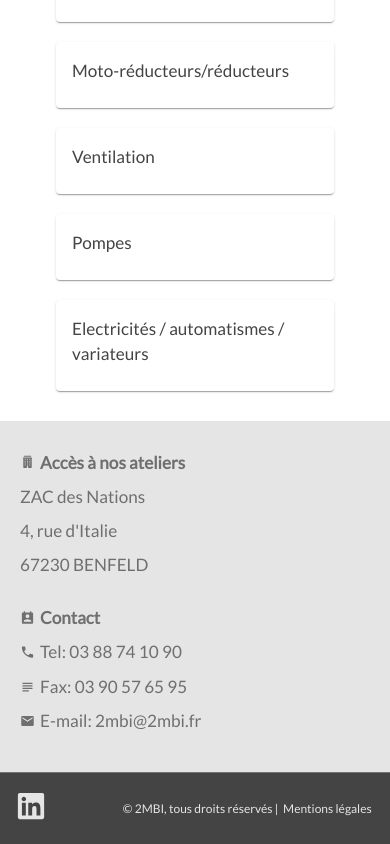
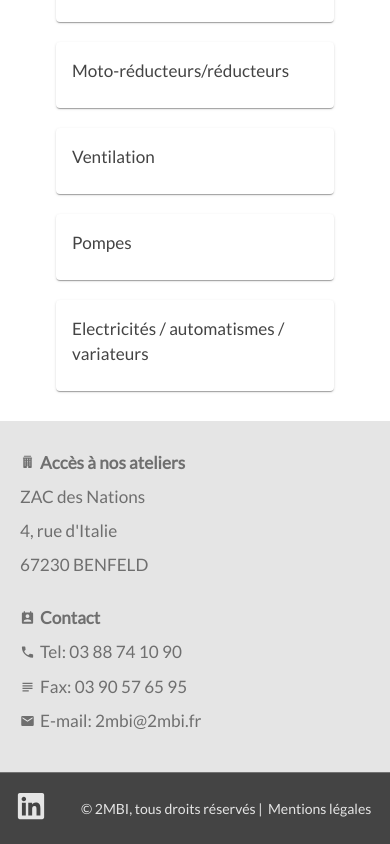
Before and after one commit to edellucien/2mbi, a Next.js app: page / in a window 390 px wide. Shown: the part 899-1743 px from the top of the page. Built offline with nearby package versions, Linux system fonts and the light colour scheme; grey boxes are pictures that could not be loaded.

Commit message:
Set bigger footer font size for mobile

```diff
--- a/src/components/Footer/Footer.js
+++ b/src/components/Footer/Footer.js
@@ -27,7 +27,7 @@ const useStyles = makeStyles(theme => ({
       textDecoration: 'none',
     },
     [theme.breakpoints.down('xs')]: {
-      fontSize: '12px',
+      fontSize: '14px',
     },
   },
   linkedin: {
```
